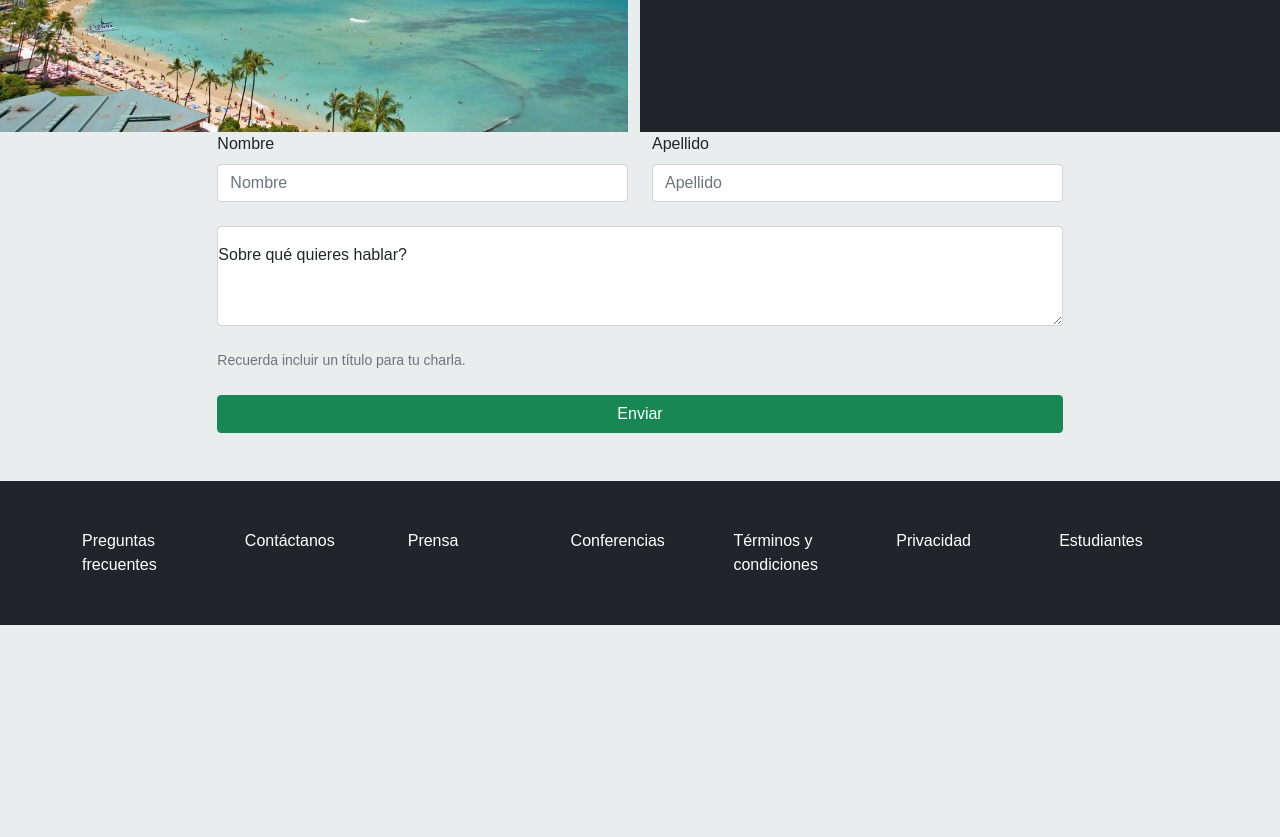
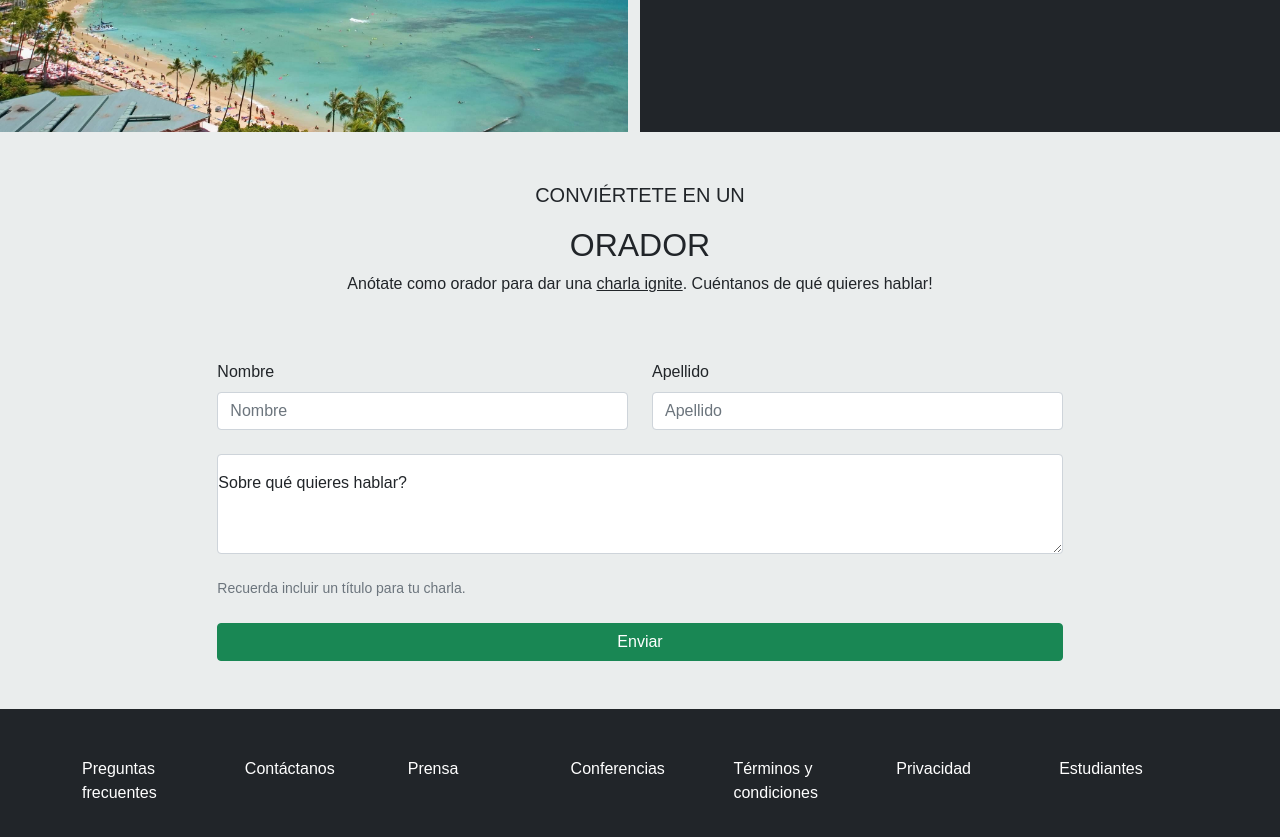
Before and after one commit to ngorellana/TrabajoIntegrador, a plain HTML site: page index.html in a window 1280 px wide. Shown: the part 1860-2697 px from the top of the page. Before the commit the page ends 2485 px from the top, so only its background shows below. Drawn offline with nearby package versions, Linux system fonts and the light colour scheme.

Commit message:
Update index.html

```diff
--- a/index.html
+++ b/index.html
@@ -104,7 +104,14 @@
   </div>
   </div>
 </div>
+<!--Formulario Final-->
 <div class="containter">
+  <div class="title text-center py-5">
+    <p class="lead">CONVIÉRTETE EN UN</p><h2>ORADOR</h2>
+    <p class="text-center">
+        Anótate como orador para dar una <u><abbr>charla ignite</abbr></u>. Cuéntanos de qué quieres hablar!
+    </p>
+</div>
   <form class="row g-4 needs-validation justify-content-center " novalidate="">
       <div class="col-10 col-sm-4 col-md-4">
       <label for="validationCustom01" class="form-label">Nombre</label>
```
